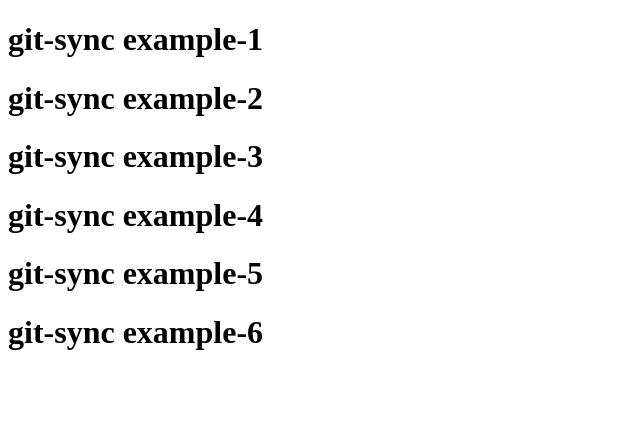
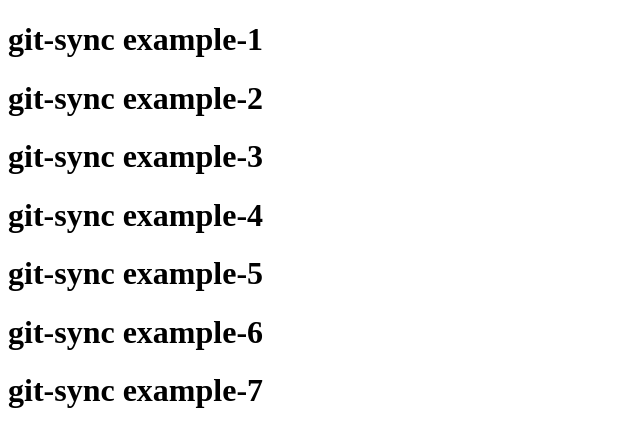
Before and after one commit to GotoRen/git-sync-example, a plain HTML site: page index.html in a window 1280 px wide. Shown: the whole page, without its empty margins (0-640 px from the left). Drawn offline with Linux system fonts and the light colour scheme.

Commit message:
🐛 Update.

```diff
--- a/index.html
+++ b/index.html
@@ -11,5 +11,6 @@
     <h1>git-sync example-4</h1>
     <h1>git-sync example-5</h1>
     <h1>git-sync example-6</h1>
+    <h1>git-sync example-7</h1>
 </body>
 </html>
```
